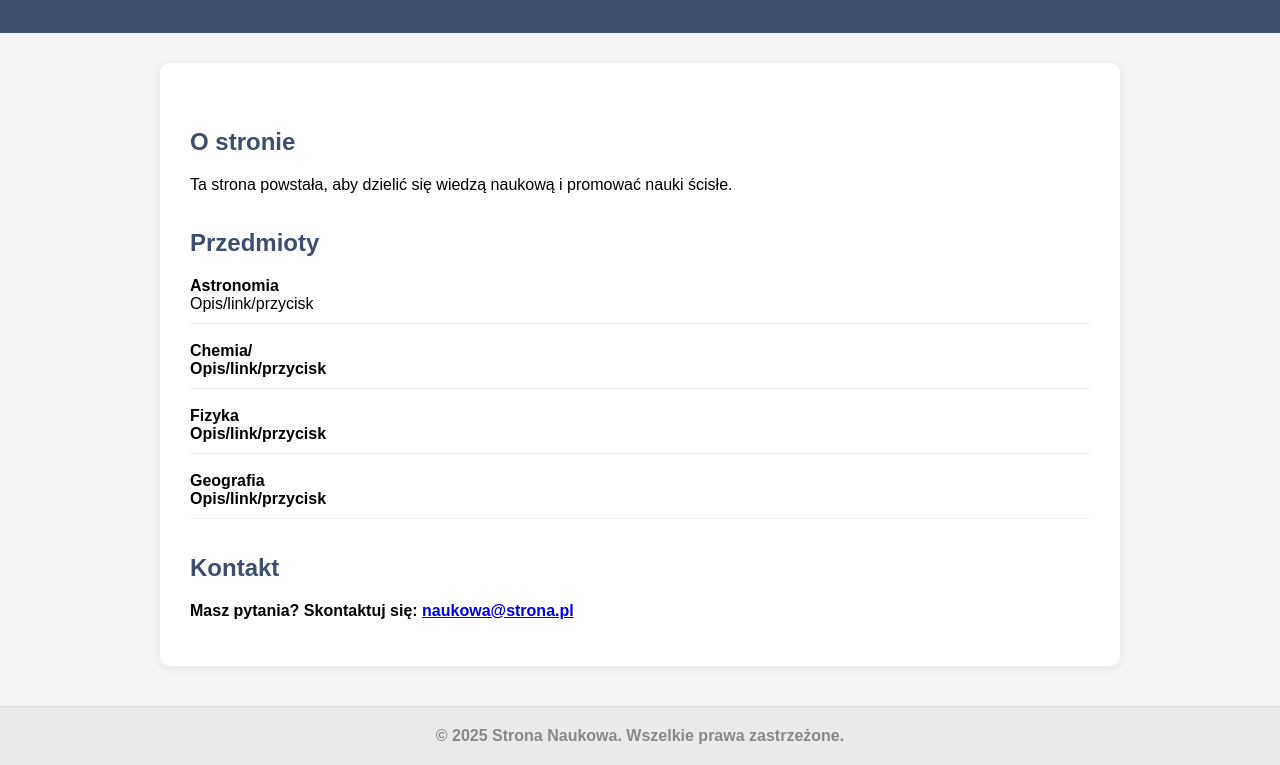
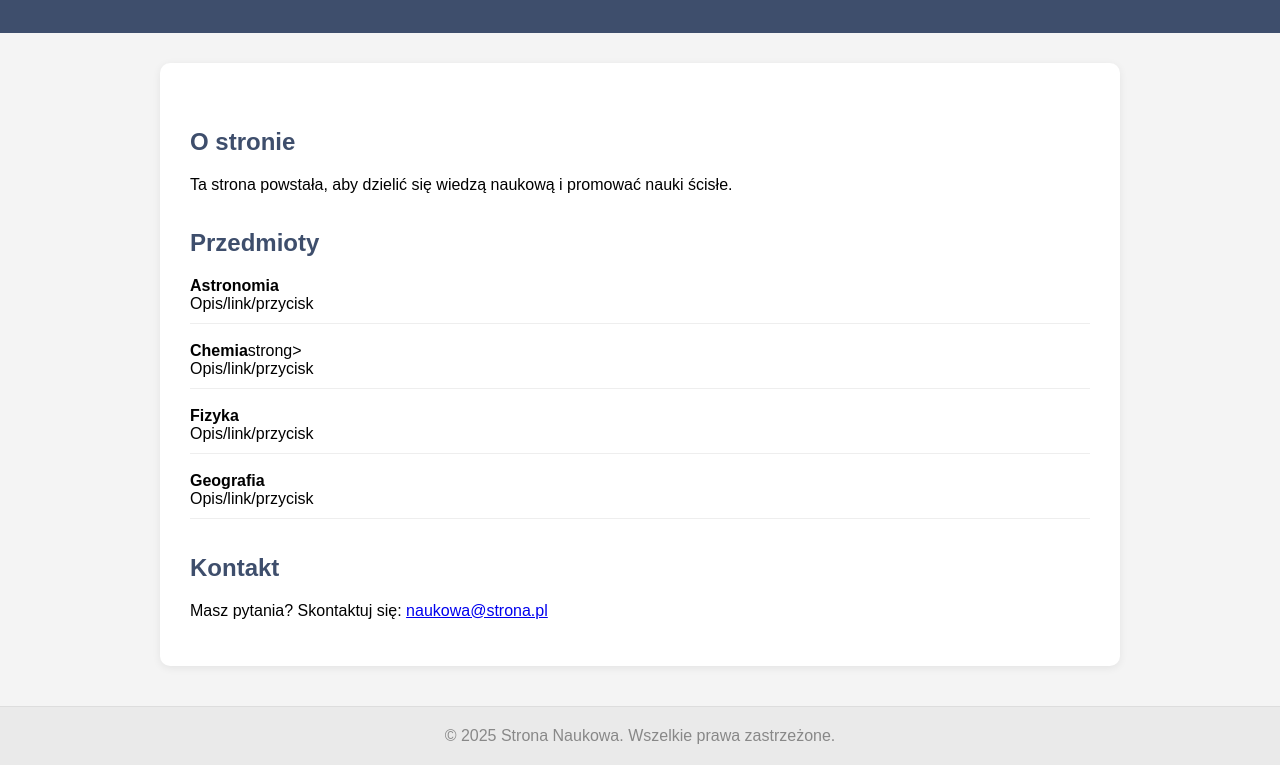
Before and after one commit to probnastronabartek/Strona, a plain HTML site: page index.html in a window 1280 px wide. Shown: the part 141-906 px from the top of the page. Drawn offline with Linux system fonts and the light colour scheme.

Commit message:
Update index.html

```diff
--- a/index.html
+++ b/index.html
@@ -69,7 +69,7 @@
                     <span>Opis/link/przycisk</span>
                 </li>
                 <li>
-                    <strong>Chemia/<strong><br>
+                    <strong>Chemia</strong>strong><br>
                     <span>Opis/link/przycisk</span>
                 </li>
                 <li>
```
